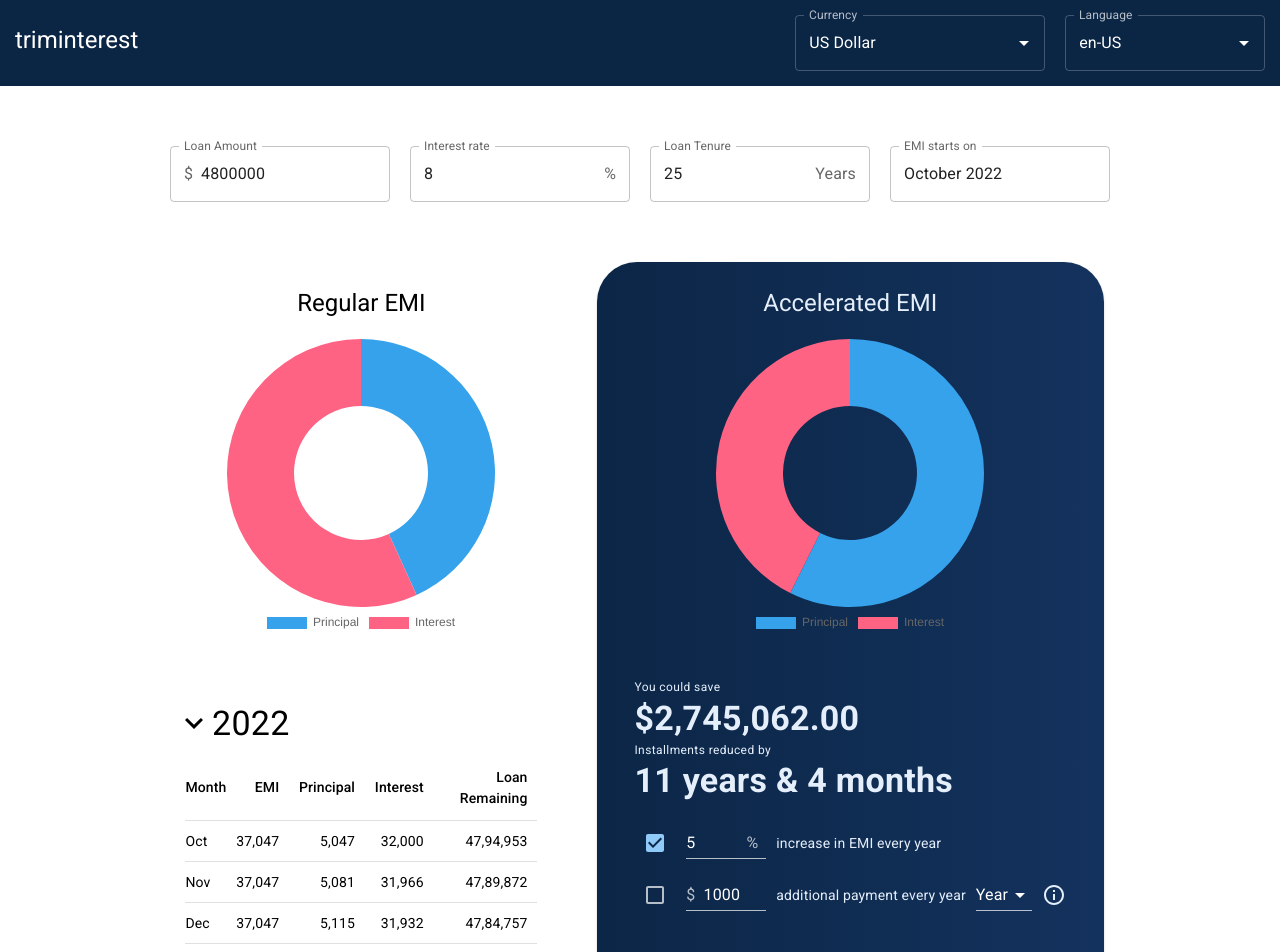
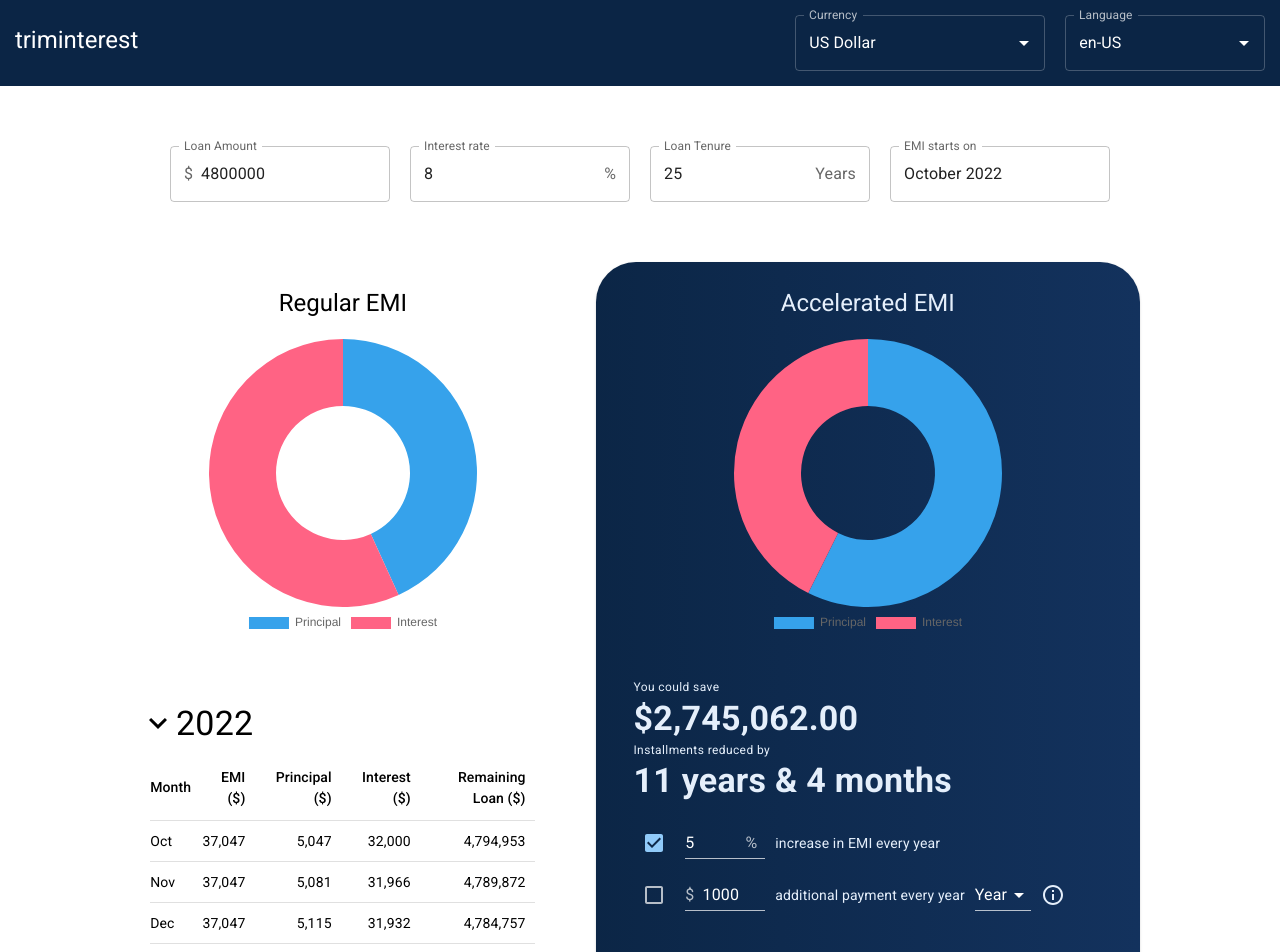
Before and after one commit to agilrajayyan/triminterest, a React (Create React App) app: page / in a window 1280 px wide. Shown: the top 952 px of the page. Built offline with nearby package versions, Linux system fonts and the light colour scheme.

Commit message:
Number formatting as per the selected locale and the currency symbols are now dynamic (previously it's $ everywhere)

```diff
--- a/src/components/EmiParameters/EmiParameters.js
+++ b/src/components/EmiParameters/EmiParameters.js
@@ -4,15 +4,18 @@ import InputAdornment from '@mui/material/InputAdornment';
 import { AdapterDayjs } from '@mui/x-date-pickers/AdapterDayjs';
 import { LocalizationProvider } from '@mui/x-date-pickers/LocalizationProvider';
 import { DatePicker } from '@mui/x-date-pickers/DatePicker';
-import { useState, useEffect } from 'react';
+import { useState, useEffect, useContext } from 'react';
 import classes from './EmiParameters.module.css';
-import Button from '@mui/material/Button';
+import { UserPreferenceContext } from '../../utils/UserPreferenceContext';
+import { getCurrencySymbol } from '../../utils/helper';
 
 function EmiParameters(props) {
   const [loanAmount, setLoanAmount] = useState(4800000);
   const [interestRate, seInterestRate] = useState(8);
   const [numberOfYears, setNumberOfYears] = useState(25);
   const [emiStartdate, setEmiStartdate] = useState(dayjs(new Date()));
+  const userPreference = useContext(UserPreferenceContext);
+  const { locale, currency } = userPreference;
 
   useEffect(() => {
     props.onChangeEmiParams({
@@ -32,7 +35,11 @@ function EmiParameters(props) {
         value={loanAmount}
         onChange={(event) => setLoanAmount(event.target.value)}
         InputProps={{
-          startAdornment: <InputAdornment position="start">$</InputAdornment>,
+          startAdornment: (
+            <InputAdornment position="start">
+              {getCurrencySymbol(locale, currency)}
+            </InputAdornment>
+          ),
         }}
       />
       <TextField
--- a/src/components/EmiPlans/AcceleratedPlanParams/AcceleratedPlanParams.js
+++ b/src/components/EmiPlans/AcceleratedPlanParams/AcceleratedPlanParams.js
@@ -7,10 +7,12 @@ import Input from '@mui/material/Input';
 import InputAdornment from '@mui/material/InputAdornment';
 import Typography from '@mui/material/Typography';
 import FormControl from '@mui/material/FormControl';
-import { useState, useEffect } from 'react';
+import { useState, useEffect, useContext } from 'react';
 import InfoOutlinedIcon from '@mui/icons-material/InfoOutlined';
 import Tooltip from '@mui/material/Tooltip';
 import { ThemeProvider, createTheme } from '@mui/material/styles';
+import { UserPreferenceContext } from '../../../utils/UserPreferenceContext';
+import { getCurrencySymbol } from '../../../utils/helper';
 
 const darkTheme = createTheme({
   palette: {
@@ -25,6 +27,8 @@ function AcceleratedPlanParams(props) {
     amount: 1000,
     interval: 'year',
   });
+  const userPreference = useContext(UserPreferenceContext);
+  const { locale, currency } = userPreference;
 
   useEffect(() => {
     props.onChangeParams({
@@ -88,7 +92,9 @@ function AcceleratedPlanParams(props) {
               id="standard-adornment-weight"
               value={regularPrepayment.amount}
               startAdornment={
-                <InputAdornment position="start">$</InputAdornment>
+                <InputAdornment position="start">
+                  {getCurrencySymbol(locale, currency)}
+                </InputAdornment>
               }
               onChange={(event) =>
                 setRegularPrepayment((prevRegularPrepayment) => {
--- a/src/components/EmiPlans/EmiList/EmiDetailsTable/EmiDetailsTable.js
+++ b/src/components/EmiPlans/EmiList/EmiDetailsTable/EmiDetailsTable.js
@@ -1,13 +1,20 @@
+import { useContext } from 'react';
 import classes from './EmiDetailsTable.module.css';
 import Typography from '@mui/material/Typography';
-import { formatNumber, getMonthByIndex } from '../../../../utils/helper';
+import {
+  formatNumber,
+  getMonthByIndex,
+  getCurrencySymbol,
+} from '../../../../utils/helper';
+import { UserPreferenceContext } from '../../../../utils/UserPreferenceContext';
 
 function EmiDetailsTable(props) {
   const tableHeaderCell = `${classes.table_header_cell}`;
   const borderClass = props.prepaymentEnabled
     ? classes.row_light
     : classes.row_dark;
-  // const userPreference = useContext(UserPreferenceContext);
+  const userPreference = useContext(UserPreferenceContext);
+  const { locale, currency } = userPreference;
 
   return (
     <table className={`${classes.table} ${props.classes}`}>
@@ -17,21 +24,31 @@ function EmiDetailsTable(props) {
             <Typography variant="subtitle2">Month</Typography>
           </th>
           <th className={tableHeaderCell}>
-            <Typography variant="subtitle2">EMI</Typography>
+            <Typography variant="subtitle2">
+              EMI ({getCurrencySymbol(locale, currency)})
+            </Typography>
           </th>
           <th className={tableHeaderCell}>
-            <Typography variant="subtitle2">Principal</Typography>
+            <Typography variant="subtitle2">
+              Principal ({getCurrencySymbol(locale, currency)})
+            </Typography>
           </th>
           <th className={tableHeaderCell}>
-            <Typography variant="subtitle2">Interest</Typography>
+            <Typography variant="subtitle2">
+              Interest ({getCurrencySymbol(locale, currency)})
+            </Typography>
           </th>
           {props.prepaymentEnabled && (
             <th className={tableHeaderCell}>
-              <Typography variant="subtitle2">Prepayment</Typography>
+              <Typography variant="subtitle2">
+                Prepayment ({getCurrencySymbol(locale, currency)})
+              </Typography>
             </th>
           )}
           <th className={tableHeaderCell}>
-            <Typography variant="subtitle2">Loan Remaining</Typography>
+            <Typography variant="subtitle2">
+              Remaining Loan ({getCurrencySymbol(locale, currency)})
+            </Typography>
           </th>
         </tr>
       </thead>
@@ -46,29 +63,29 @@ function EmiDetailsTable(props) {
               </td>
               <td className={classes.table_cell}>
                 <Typography variant="body2">
-                  {formatNumber(elem.emi)}
+                  {formatNumber(elem.emi, locale)}
                 </Typography>
               </td>
               <td className={classes.table_cell}>
                 <Typography variant="body2">
-                  {formatNumber(elem.pricipalComponent)}
+                  {formatNumber(elem.pricipalComponent, locale)}
                 </Typography>
               </td>
               <td className={classes.table_cell}>
                 <Typography variant="body2">
-                  {formatNumber(elem.interestComponent)}
+                  {formatNumber(elem.interestComponent, locale)}
                 </Typography>
               </td>
               {props.prepaymentEnabled && (
                 <td className={classes.table_cell}>
                   <Typography variant="body2">
-                    {formatNumber(elem.regularPrepaymentAmount)}
+                    {formatNumber(elem.regularPrepaymentAmount, locale)}
                   </Typography>
                 </td>
               )}
               <td className={classes.table_cell}>
                 <Typography variant="body2">
-                  {formatNumber(elem.loanRemaining)}
+                  {formatNumber(elem.loanRemaining, locale)}
                 </Typography>
               </td>
             </tr>
--- a/src/index.js
+++ b/src/index.js
@@ -5,7 +5,6 @@ import App from './App';
 import reportWebVitals from './reportWebVitals';
 import { initializeApp } from 'firebase/app';
 import { getAnalytics } from 'firebase/analytics';
-import { getFirestore } from 'firebase/firestore';
 
 const firebaseConfig = {
   apiKey: 'AIzaSyCFY2AiOiV9jTaHml9s7TC8IM2BRFgZrVk',
--- a/src/utils/helper.js
+++ b/src/utils/helper.js
@@ -154,8 +154,8 @@ export const getNthPaymentDate = (startDate, installmentNumber) => {
   return paymentDate;
 };
 
-export const formatNumber = (number) => {
-  return new Intl.NumberFormat('en-IN').format(number);
+export const formatNumber = (number, locale) => {
+  return new Intl.NumberFormat(locale).format(number);
 };
 
 export const formatCurrency = (number, locale, currencyCode) => {
@@ -165,3 +165,15 @@ export const formatCurrency = (number, locale, currencyCode) => {
     roundingMode: 'trunc',
   }).format(number);
 };
+
+export const getCurrencySymbol = (locale, currency) => {
+  return (0)
+    .toLocaleString(locale, {
+      style: 'currency',
+      currency: currency,
+      minimumFractionDigits: 0,
+      maximumFractionDigits: 0,
+    })
+    .replace(/\d/g, '')
+    .trim();
+};
```
